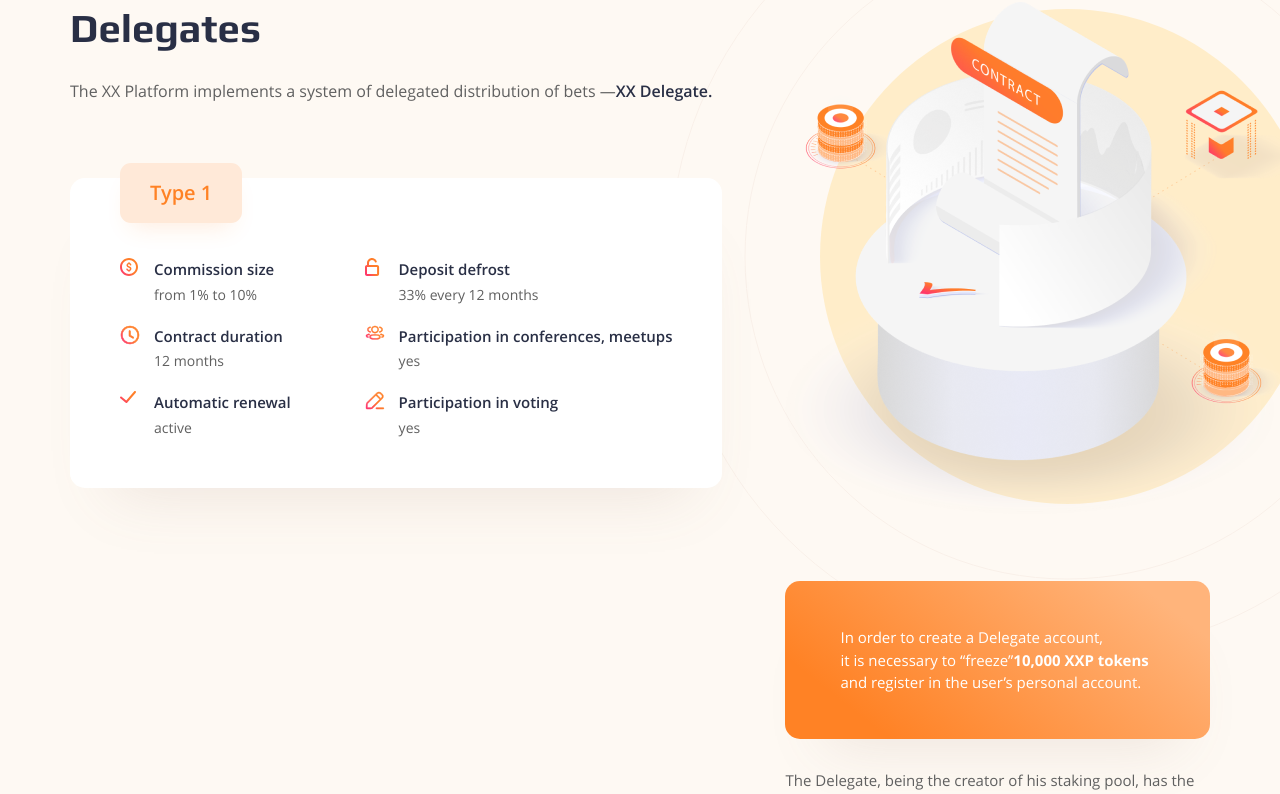
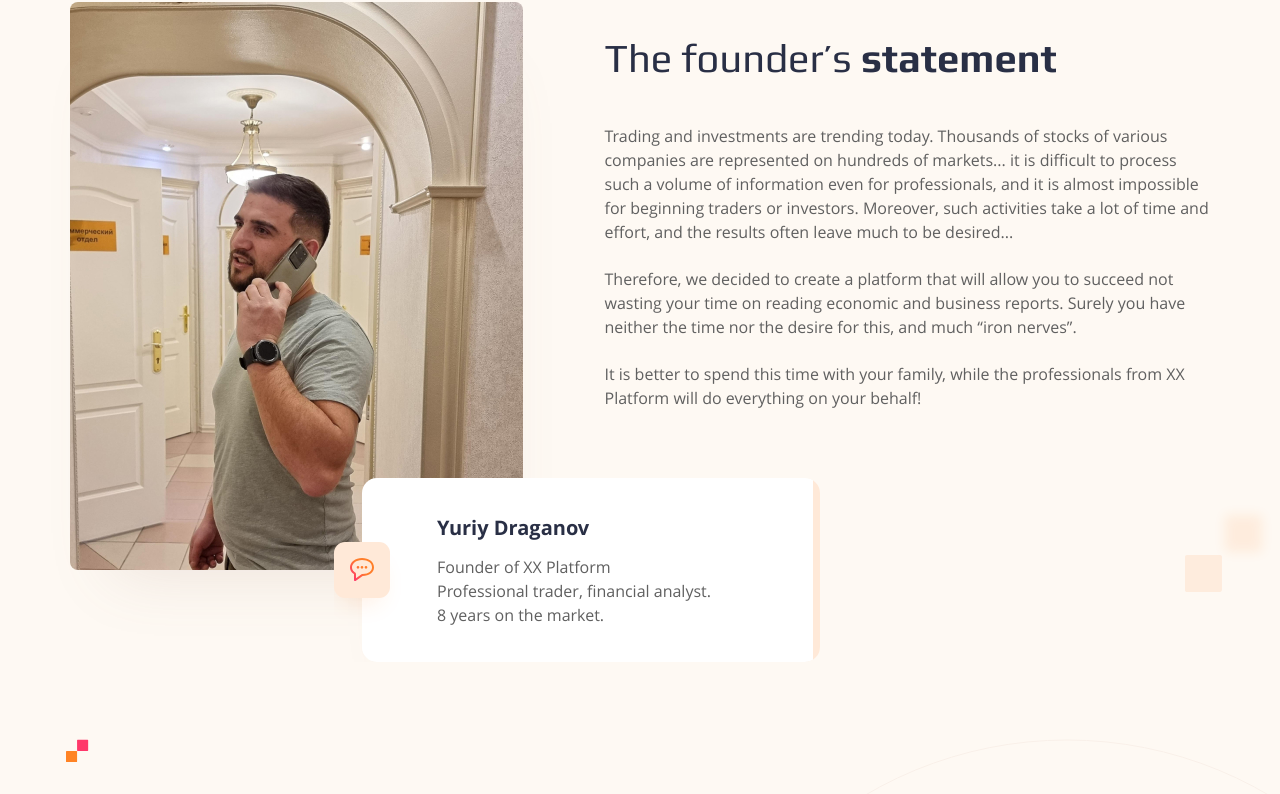
Before and after one commit to DimonONE/xpp, a React (Create React App) app: page / in a window 1280 px wide. Shown: the part 8778-9572 px from the top of the page. Built offline with nearby package versions, Linux system fonts and the light colour scheme.

Commit message:
add SectionFounder

```diff
--- a/src/pages/HeadPage/Main/Main.jsx
+++ b/src/pages/HeadPage/Main/Main.jsx
@@ -6,6 +6,7 @@ import { SectionCompare } from './components/SectionCompare/SectionCompare';
 import { SectionCover } from './components/SectionCover/SectionCover';
 import { SectionCurrency } from './components/SectionCurrency/SectionCurrency';
 import { SectionDelegates } from './components/SectionDelegates/SectionDelegates';
+import { SectionFounder } from './components/SectionFounder/SectionFounder';
 import { SectionGuide } from './components/SectionGuide/SectionGuide';
 import { SectionMedia } from './components/SectionMedia/SectionMedia';
 import { SectionRoadmap } from './components/SectionRoadmap/SectionRoadmap';
@@ -38,6 +39,7 @@ export const Main = (props) => {
                     <SectionTokenomics />
                 </Element>
                 <SectionRoadmap />
+                <SectionFounder />
                 <SectionDelegates />
                 <SectionMedia />
             </main>
--- /dev/null
+++ b/src/pages/HeadPage/Main/components/SectionFounder/SectionFounder.jsx
@@ -0,0 +1,74 @@
+import React from "react";
+import founder__img from "../../../../../img/founder__img.jpg"
+import founder__info_icon from "../../../../../img/founder__info-icon.svg"
+
+export const SectionFounder = (props) => {
+    return(
+        <section className="section founder">
+            <div className="container founder__container">
+            <div className="pattern">
+                <div className="pattern__img pattern__img--3"></div>
+                <div className="pattern__img pattern__img--7"></div>
+                <div className="pattern__img pattern__img--9"></div>
+                <div className="pattern__img pattern__img--11"></div>
+                <div className="pattern__img pattern__img--13"></div>
+            </div>
+            <div id="founderMobileHeading"></div>
+            <div className="row founder__row">
+                <div className="col-lg-5 founder__img-wrap">
+                <img
+                    src={founder__img}
+                    alt="Img"
+                    className="img-responsive founder__img wow animate__animated animate__fadeInLeft"
+                />
+                <div
+                    className="founder__info-wrap wow animate__animated animate__fadeInUp"
+                >
+                    <div className="founder__info">
+                    <div className="founder__info-heading">Yuriy Draganov</div>
+                    <div className="founder__info-text">
+                        Founder of XX Platform <br />
+                        Professional trader, financial analyst. <br />
+                        8 years on the market.
+                    </div>
+                    </div>
+                    <div
+                    className="founder__info-icon"
+                    style={{backgroundImage: 'url(' + founder__info_icon + ')'}}
+                    ></div>
+                </div>
+                </div>
+                <div
+                className="col-lg-7 founder__texts wow animate__animated animate__fadeInRight"
+                >
+                <h2
+                    className="heading font-size-40 founder__heading"
+                    data-replace="founderMobileHeading"
+                >
+                    The founder’s <b className="font-weight-700">statement</b>
+                </h2>
+                <div className="founder__text">
+                    Trading and investments are trending today. Thousands of stocks
+                    of various companies are represented on hundreds of markets...
+                    it is difficult to process such a volume of information even for
+                    professionals, and it is almost impossible for beginning traders
+                    or investors. Moreover, such activities take a lot of time and
+                    effort, and the results often leave much to be desired...
+                </div>
+                <div className="founder__text">
+                    Therefore, we decided to create a platform that will allow you
+                    to succeed not wasting your time on reading economic and
+                    business reports. Surely you have neither the time nor the
+                    desire for this, and much “iron nerves”.
+                </div>
+                <div className="founder__text">
+                    It is better to spend this time with your family, while the
+                    professionals from XX Platform will do everything on your
+                    behalf!
+                </div>
+                </div>
+            </div>
+            </div>
+      </section>
+    )
+}
```
